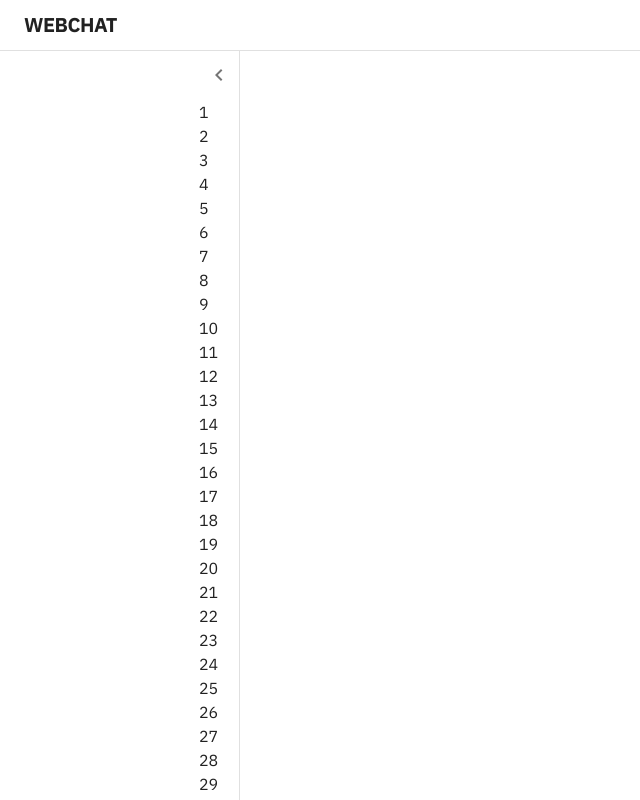
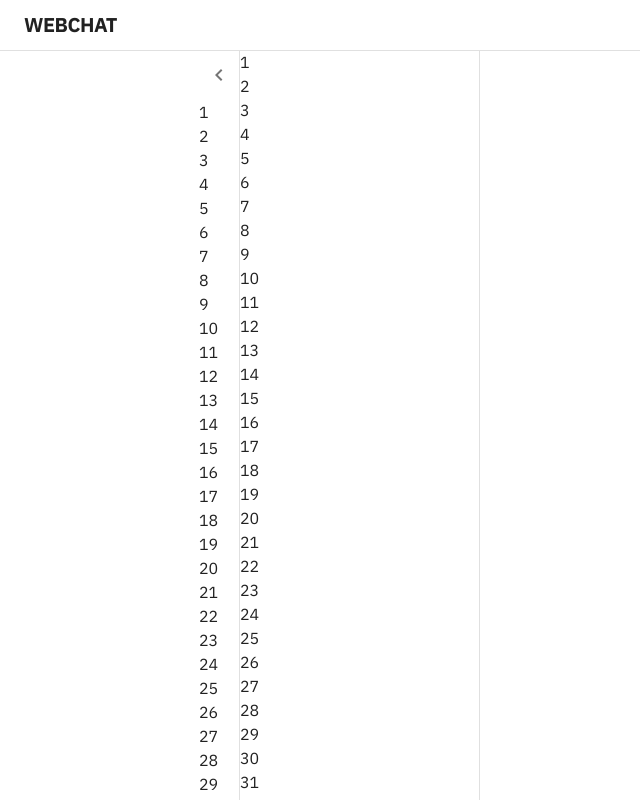
Before and after one commit to DmytroVoronkov/fullstack-django-drf-channels-react-chat, a React (Vite) app in the folder frontend/: page / in a window 1280 px wide. Shown: the whole page, without its empty margins (0-640 px from the left). Built offline with nearby package versions, Linux system fonts and the light colour scheme.

Commit message:
Added Secondary Draw

```diff
--- a/frontend/src/pages/Home.tsx
+++ b/frontend/src/pages/Home.tsx
@@ -1,6 +1,7 @@
 import { Box, CssBaseline } from "@mui/material";
 import PrimaryAppBar from "./templates/PrimaryAppBar";
 import PrimaryDraw from './templates/PrimaryDraw';
+import SecondaryDraw from "./templates/SecondaryDraw";
 
 const Home: React.FC = () => {
   return (
@@ -12,6 +13,7 @@ const Home: React.FC = () => {
       <CssBaseline />
       <PrimaryAppBar />
       <PrimaryDraw></PrimaryDraw>
+      <SecondaryDraw></SecondaryDraw>
     </Box>
   );
 };
--- /dev/null
+++ b/frontend/src/pages/templates/SecondaryDraw.tsx
@@ -0,0 +1,26 @@
+import { useTheme } from "@mui/material/styles";
+import { Box, Typography } from "@mui/material";
+
+const SecondaryDraw = () => {
+  const theme = useTheme();
+  return (
+    <Box
+      sx={{
+        minWidth: `${theme.secondaryDraw.width}px`,
+        height: `calc(100vh - ${theme.primaryAppBar.height}px)`,
+        mt: `${theme.primaryAppBar.height}px`,
+        borderRight: `1px solid ${theme.palette.divider}`,
+        display: { xs: "none", sm: "block" },
+        overflow: "auto"
+      }}
+    >
+      {[...Array(50)].map((_, index) => (
+        <Typography key={index} component="p">
+          {index + 1}
+        </Typography>
+      ))}
+    </Box>
+  );
+};
+
+export default SecondaryDraw;
--- a/frontend/src/theme/theme.tsx
+++ b/frontend/src/theme/theme.tsx
@@ -9,6 +9,9 @@ declare module "@mui/material/styles" {
       width: number;
       closed: number;
     };
+    secondaryDraw: {
+      width: number
+    };
   }
 
   interface ThemeOptions {
@@ -18,6 +21,9 @@ declare module "@mui/material/styles" {
     primaryDraw: {
       width: number;
       closed: number;
+    };
+    secondaryDraw: {
+      width: number
     };
   }
 }
@@ -34,6 +40,9 @@ export const createMuiTheme = () => {
       width: 240,
       closed: 70
     },
+    secondaryDraw: {
+      width: 240
+    },
     components: {
       MuiAppBar: {
         defaultProps: {
```
